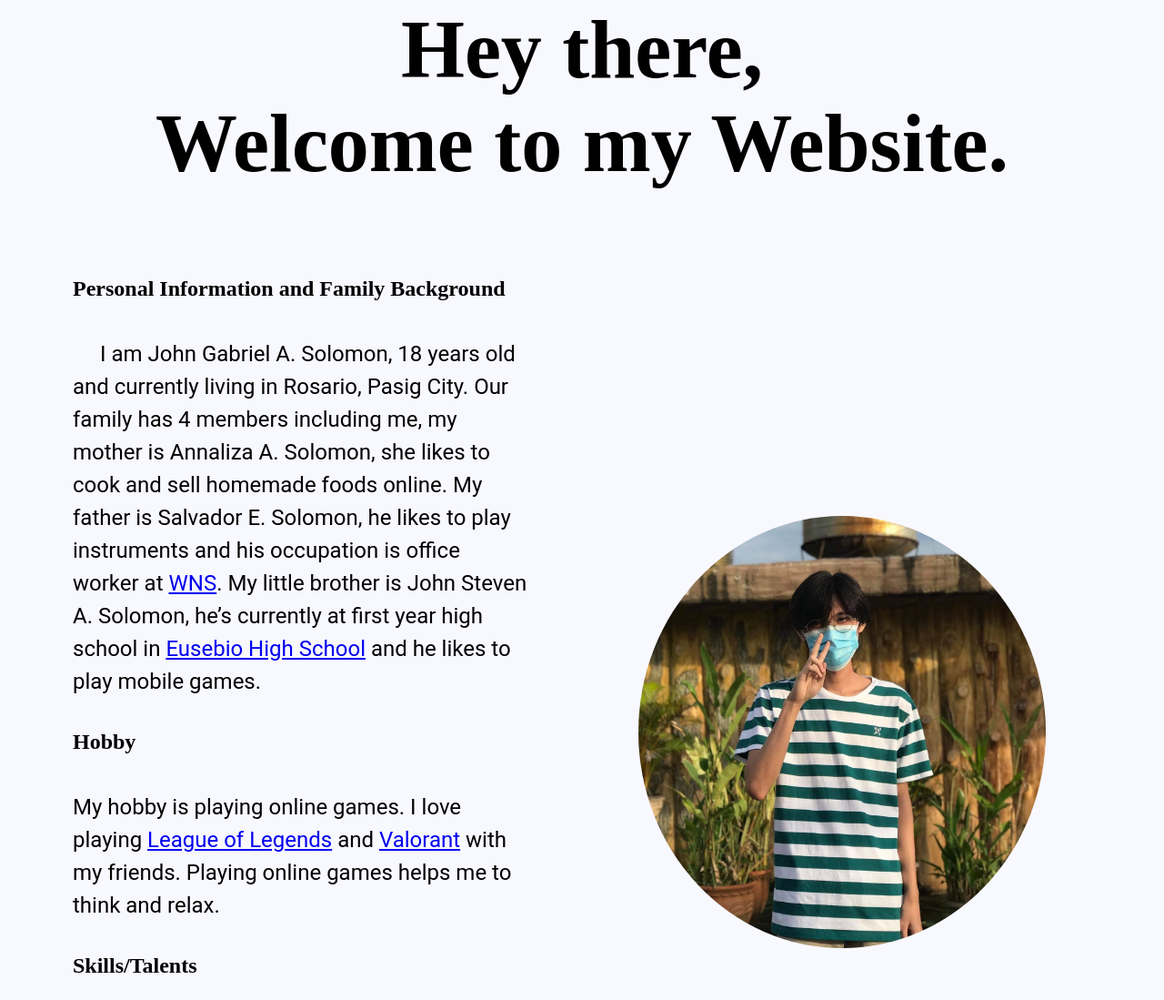
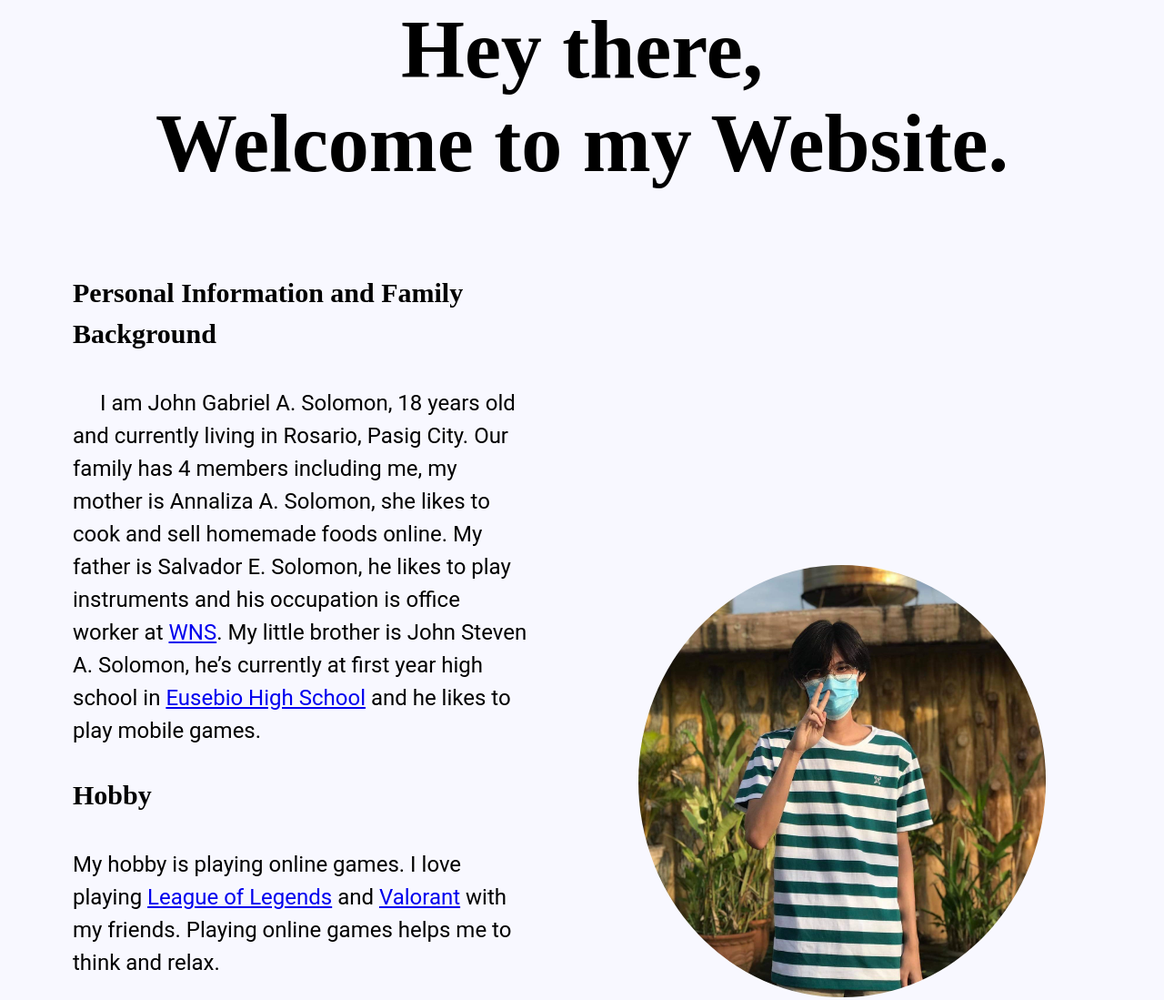
Before and after one commit to johngabrielsolomon/johngabrielsolomon.github.io, a plain HTML site: page index.html in a window 1280 px wide. Shown: the part 994-2093 px from the top of the page at 91% size. Drawn offline with Linux system fonts and the light colour scheme.

Commit message:
Update styles.css

```diff
--- a/styles.css
+++ b/styles.css
@@ -99,4 +99,4 @@ li{
 .titles{
 	text-indent: 0px;
 	font-family: bradley hand itc;
-	font-size: 30px:
+	font-size: 30px;
```
